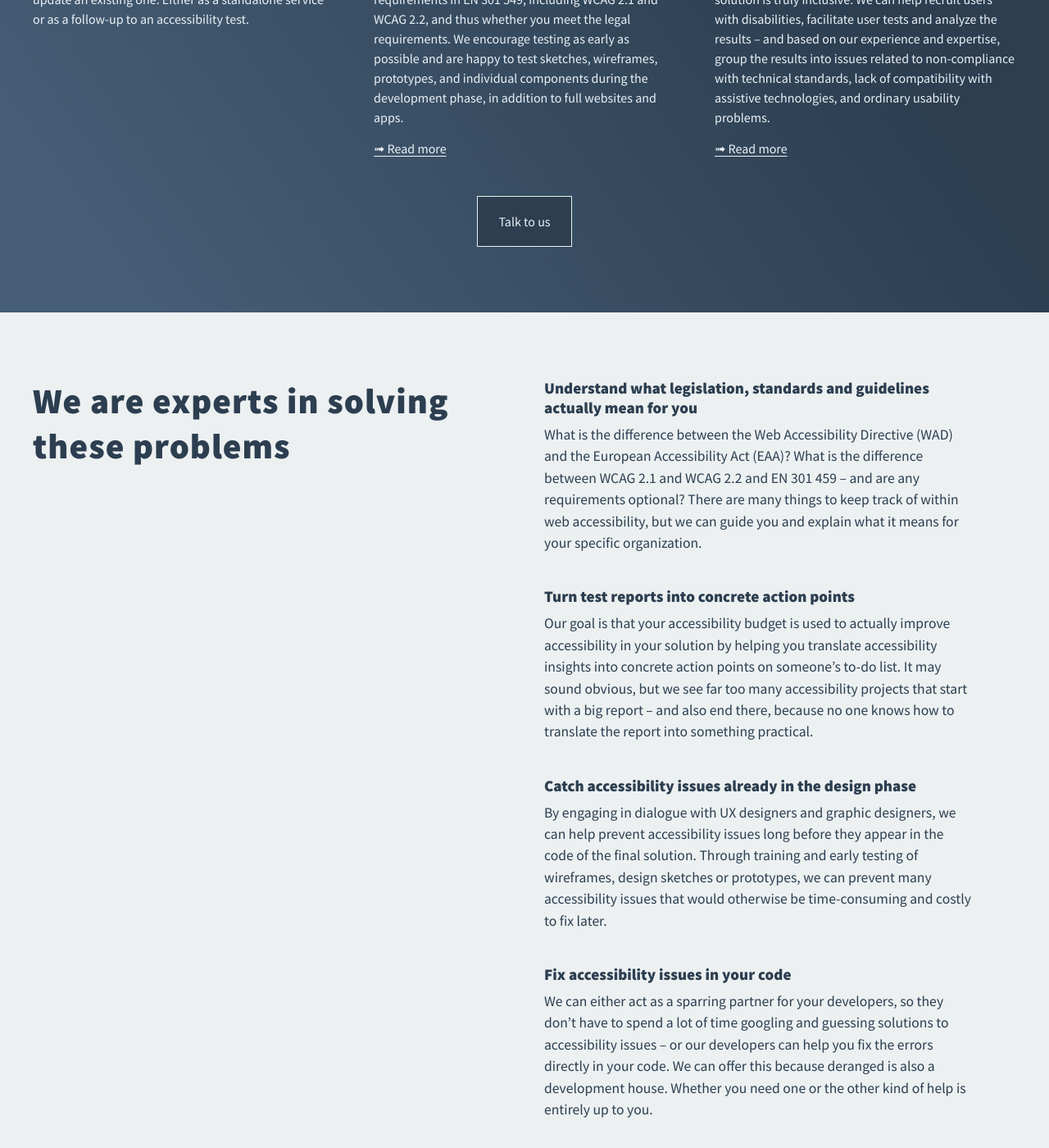
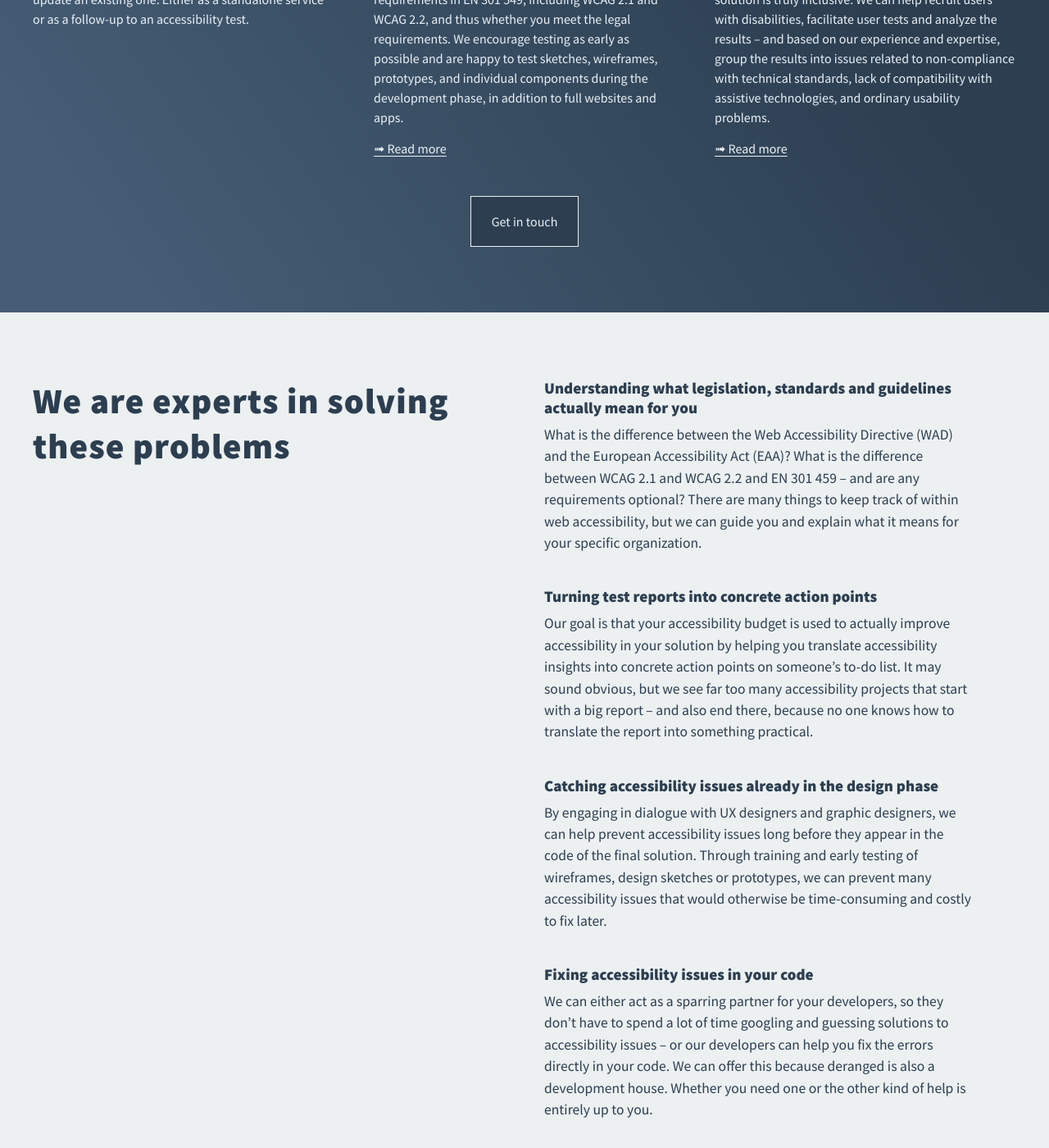
Before and after one commit to derangeddk/deranged.dk, a Jekyll site: the page built from accessibility/index.html, in a window 1280 px wide and 1400 px high, scrolled down 3142 px. Shown: the whole window at 82% size. Built offline with Jekyll 4.4.1, drawn with Linux system fonts in a browser that asks for light colours; comment, search, counter and statistics services are not loaded; some of the changed text lies outside the part shown.

Commit message:
Update index.html

```diff
--- a/accessibility/index.html
+++ b/accessibility/index.html
@@ -5,28 +5,28 @@
 sitemap_include: 'yes'
 lang: "en"
 questions:
-  - question: "Understand what legislation, standards and guidelines actually mean for you"
+  - question: "Understanding what legislation, standards and guidelines actually mean for you"
     answer: |
       What is the difference between the Web Accessibility Directive (WAD) and the European Accessibility Act (EAA)?
       What is the difference between WCAG 2.1 and WCAG 2.2 and EN 301 459 – and are any requirements optional? There are many things to keep track of within web accessibility,
       but we can guide you and explain what it means for your specific organization.
-  - question: "Turn test reports into concrete action points"
+  - question: "Turning test reports into concrete action points"
     answer: |
       Our goal is that your accessibility budget is used to actually improve accessibility in your solution by helping you translate
       accessibility insights into concrete action points on someone’s to-do list.
       It may sound obvious, but we see far too many accessibility projects that start with a big report – and also end there, because no one knows
       how to translate the report into something practical.
-  - question: "Catch accessibility issues already in the design phase"
+  - question: "Catching accessibility issues already in the design phase"
     answer: |
       By engaging in dialogue with UX designers and graphic designers, we can help prevent accessibility issues long before they appear in the code of the final solution.
       Through training and early testing of wireframes, design sketches or prototypes, we can prevent many accessibility issues
       that would otherwise be time-consuming and costly to fix later.
-  - question: "Fix accessibility issues in your code"
+  - question: "Fixing accessibility issues in your code"
     answer: |
       We can either act as a sparring partner for your developers, so they don’t have to spend a lot of time googling and guessing solutions
       to accessibility issues – or our developers can help you fix the errors directly in your code. We can offer this
       because deranged is also a development house. Whether you need one or the other kind of help is entirely up to you.
-  - question: "Document compliance"
+  - question: "Documenting compliance"
     answer: |
       If you need a full compliance report to document that your website or app meets the requirements of the European Accessibility Act (EAA)
       or the Web Accessibility Directive (WAD), we can help you. For our compliance reports we use the same testing method as the one used in the Danish Agency for Digital Government’s monitoring
@@ -51,7 +51,7 @@
       From skills development to full compliance – we upgrade both you and your digital solutions
     </p>
     <p class="hero__language-switch">
-     🇩🇰 <a href="/da/tilgaengelighed">Læs på Dansk</a>
+     🇩🇰 <a href="/da/tilgaengelighed" lang="da">Læs på Dansk</a>
     </p>
   </div>
 </section>
@@ -170,7 +170,7 @@
         </div>
       <div class="section__cta section__cta--centered section__cta--extra-margin-top">
         <a class="button" href="#contact">
-            Talk to us
+            Get in touch
         </a>
       </div>
     </div>
```
